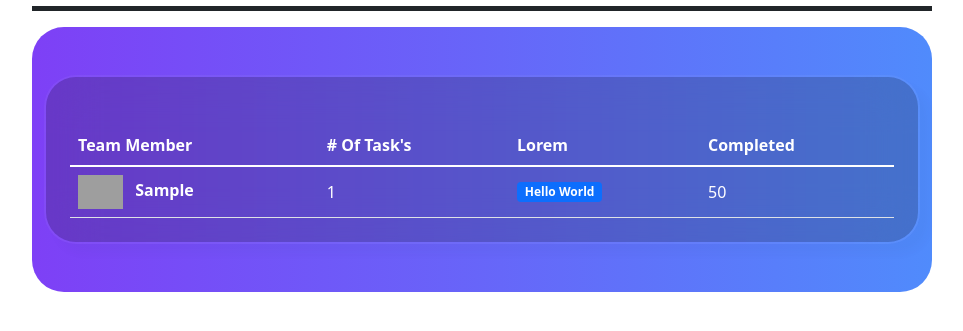
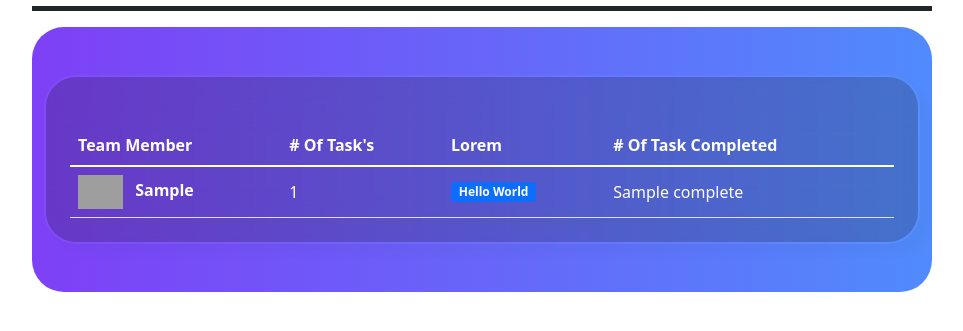
Before and after one commit to marcoaceves/manager_app, a Flask app: template task_manager_app/flask_app/templates/dashboard.html in a window 1280 px wide. Shown: the part 156-487 px from the top of the page, without its empty margins (158-1121 px from the left). Run offline with Flask 2, Linux system fonts and the light colour scheme; the template is opened without the code that fills it: most values are stand-ins (such as "Sample title", 1, 10 or a date in 2020); parts of the project's set-up code (start-up, migrations or seed data) failed here and were passed over; grey boxes are pictures that could not be loaded.

Commit message:
v10.3 update counts and completed task

```diff
--- a/task_manager_app/flask_app/models/count.py
+++ b/task_manager_app/flask_app/models/count.py
@@ -13,17 +13,18 @@ class Count:
         self.user_id = data['user_id']
         self.first_name = data['first_name']
         self.count = data['count']
+        self.complete = data['complete']
 
 
 
 # total # of tasks
     @classmethod
     def get_all_counts(cls,data):
-        query = "SELECT first_name, user2.id as user_id, COUNT(tasks.user_id) as count FROM  users as user2 LEFT JOIN tasks ON user2.id = tasks.user_id GROUP BY first_name"
+        query = "SELECT first_name, user2.id as user_id, sum(complete) as complete, task_name, COUNT(tasks.user_id) as count FROM  users as user2 LEFT JOIN tasks ON user2.id = tasks.user_id GROUP BY first_name"
         results = connectToMySQL(db).query_db(query,data)
         print(results)
         counts = []
         for count in results:
             counts.append( cls(count) )
-        print(counts[0].count)
+        print(counts)
         return counts
--- a/task_manager_app/flask_app/templates/dashboard.html
+++ b/task_manager_app/flask_app/templates/dashboard.html
@@ -55,7 +55,7 @@
                                         <th scope="col">Team Member</th>
                                         <th scope="col"># Of Task's</th>
                                         <th scope="col">Lorem</th>
-                                        <th scope="col">Completed</th>
+                                        <th scope="col"># Of Task Completed</th>
                                     </tr>
                                     </thead>
                                     {% for count in counts %}
@@ -73,7 +73,9 @@
                                         <h6 class="mb-0"><span class="badge bg-primary">Hello World</span></h6>
                                         </td>
                                         <td class="align-middle">
-                                            <span >50</span >
+
+                                            <span >{{count.complete}}</span >
+
                                         </td>
                                     </tr>
                                     </tbody>
--- a/task_manager_app/flask_app/templates/new_task.html
+++ b/task_manager_app/flask_app/templates/new_task.html
@@ -21,7 +21,7 @@
         <div class="d-flex justify-content-evenly" >
 
             <form action="/add/task" method="POST" class="container mx-auto bg-light " style="width: 400px" >
-                <input type="hidden" name="complete" id="complete" value="no" class="form-control">
+                <input type="hidden" name="complete" id="complete" value="0" class="form-control">
                 <h1>New Task</h1>
                 {% with messages = get_flashed_messages(category_filter=['register']) %}     <!-- declare a variable called messages -->
                     {% if messages %}                            <!-- check if there are any messages -->
```
Also changed, not shown: task_manager_app/flask_app/templates/user_task.html (+4 -4 lines), 2 other files.
